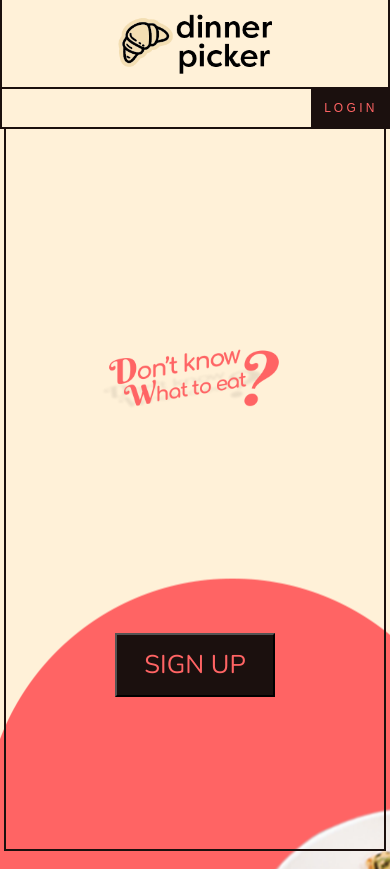
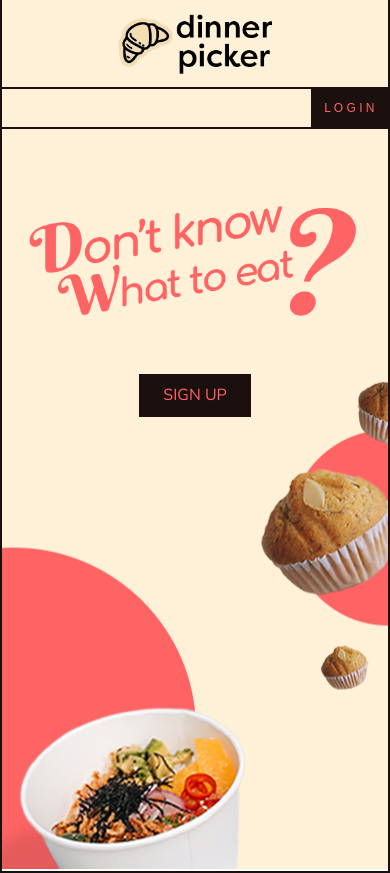
Before and after one commit to TuinderJ/dinner-picker, a React (Create React App) app in the folder client/: page / in a window 390 px wide. Built offline with nearby package versions, Linux system fonts and the light colour scheme.

Commit message:
Responsive Landing Page DONE
Logic still in process

```diff
--- a/client/src/components/LandingPage/index.js
+++ b/client/src/components/LandingPage/index.js
@@ -7,7 +7,7 @@ import {
   TitleImage,
   TitleContainer,
 } from "../LandingPage/landingPage.style";
-import TitlePng from "../../assets/Title02.png";
+import TitlePng from "../../assets/Title.png";
 
 export default function landingPage() {
   return (
--- a/client/src/components/LandingPage/landingPage.style.js
+++ b/client/src/components/LandingPage/landingPage.style.js
@@ -1,6 +1,8 @@
 import styled from "styled-components";
 import { Link } from "react-router-dom";
 import BackgroundImg from "../../assets/Background02.png";
+import MobileImg from "../../assets/MobileBG.png";
+import IpadImg from "../../assets/IpadBG.png";
 
 // COLORS:
 // Pinkysh #FF6464
@@ -19,7 +21,17 @@ export const BodyContainer = styled.div`
   display: flex;
   text-align: center;
   justify-content: center;
-`;
+
+  @media screen and (max-width: 768px) {
+    background-image: url(${IpadImg});
+    background-repeat: no-repeat;
+  }
+
+  @media screen and (max-width: 576px) {
+    background-image: url(${MobileImg});
+    background-repeat: no-repeat;
+  }
+  `;
 
 export const MainContainer = styled.div`
   width: 97%;
@@ -27,6 +39,16 @@ export const MainContainer = styled.div`
   border: 2px solid #1b100e;
   display: flex;
   flex-direction: column;
+
+  @media screen and (max-width: 768px) {
+    width: 100%;
+    height: 100%;
+  }
+
+  @media screen and (max-width: 576px) {
+    width: 100%;
+    height: 100%;
+  }
 `;
 
 export const TitleContainer = styled.div`
@@ -37,23 +59,63 @@ export const TitleContainer = styled.div`
   align-items: center;
   justify-content: center;
   color: #ff6464;
+
+  @media screen and (max-width: 768px) {
+    width: 100%;
+    flex: 20%;
+  }
+
+  @media screen and (max-width: 576px) {
+    width: 100%;
+    flex: 30%;
+    margin-top: 2rem;
+  }
 `;
 
 export const TitleImage = styled.img`
   width: 50%;
+
+  @media screen and (max-width: 768px) {
+    width: 90%;
+  }
+
+  @media screen and (max-width: 576px) {
+    width: 95%;
+  }
 `;
 
 export const SignUpBtnContainer = styled.div`
   width: 100%;
   flex: 30%;
+
+  @media screen and (max-width: 768px) {
+  }
+
+  @media screen and (max-width: 576px) {
+    width: 100%;
+    flex: 70%;
+  }
 `;
 
 export const SignUpBtn = styled.button`
   width: 10rem;
   height: 4rem;
   background-color: #1b100e;
+  border: none;
   font-family: "Nunito", sans-serif;
   color: #ff6464;
   font-size: 1.6rem;
   cursor: pointer;
+
+  @media screen and (max-width: 768px) {
+    width: 8.5rem;
+    height: 3.5rem;
+    font-size: 1.6rem;
+  }
+
+  @media screen and (max-width: 576px) {
+    width: 7rem;
+    height: 2.7rem;
+    font-size: 1rem;
+  }
 `;
```
Also changed, not shown: client/src/assets/IpadBG.png (added), client/src/assets/MobileBG.png (added).
